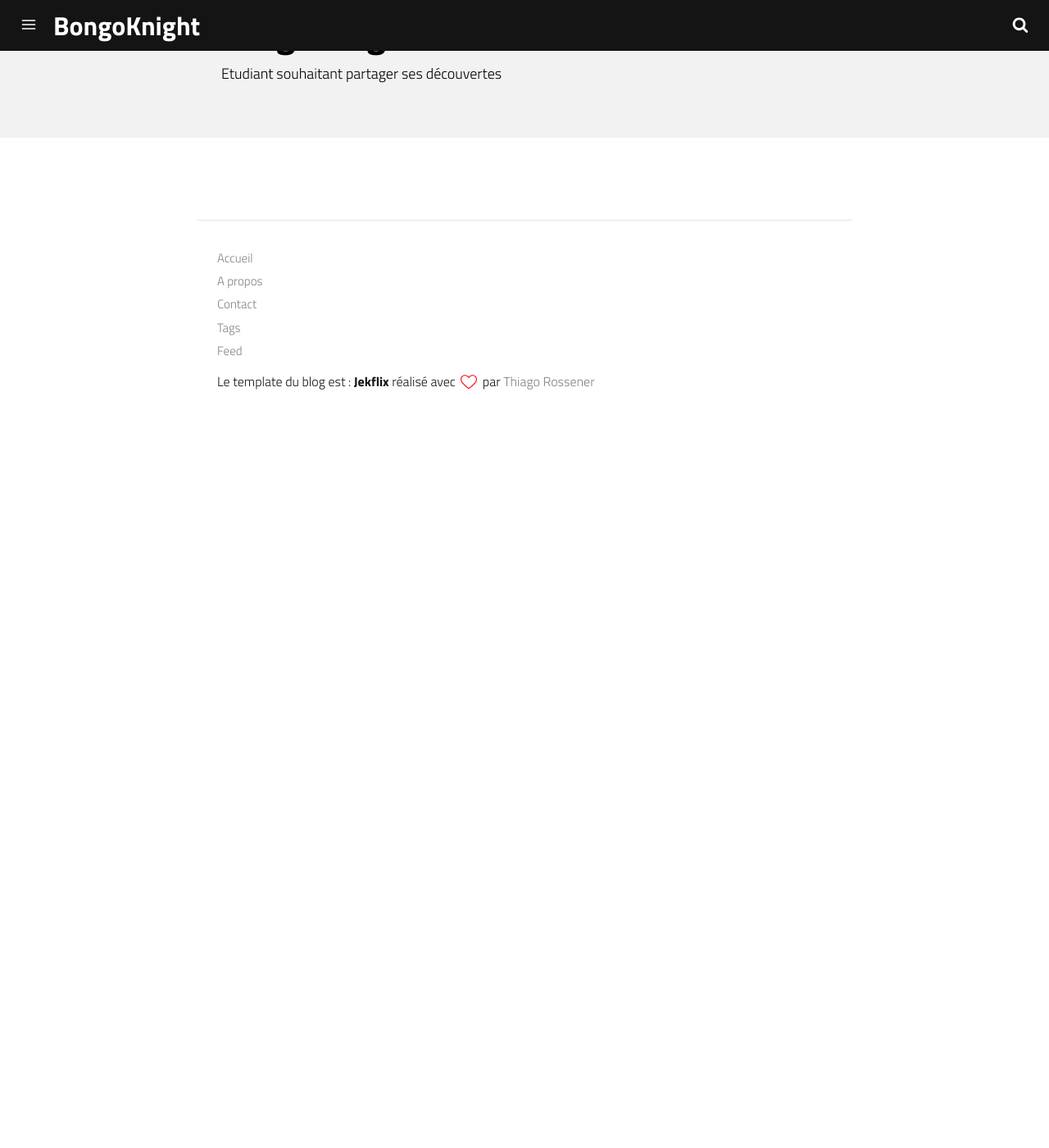
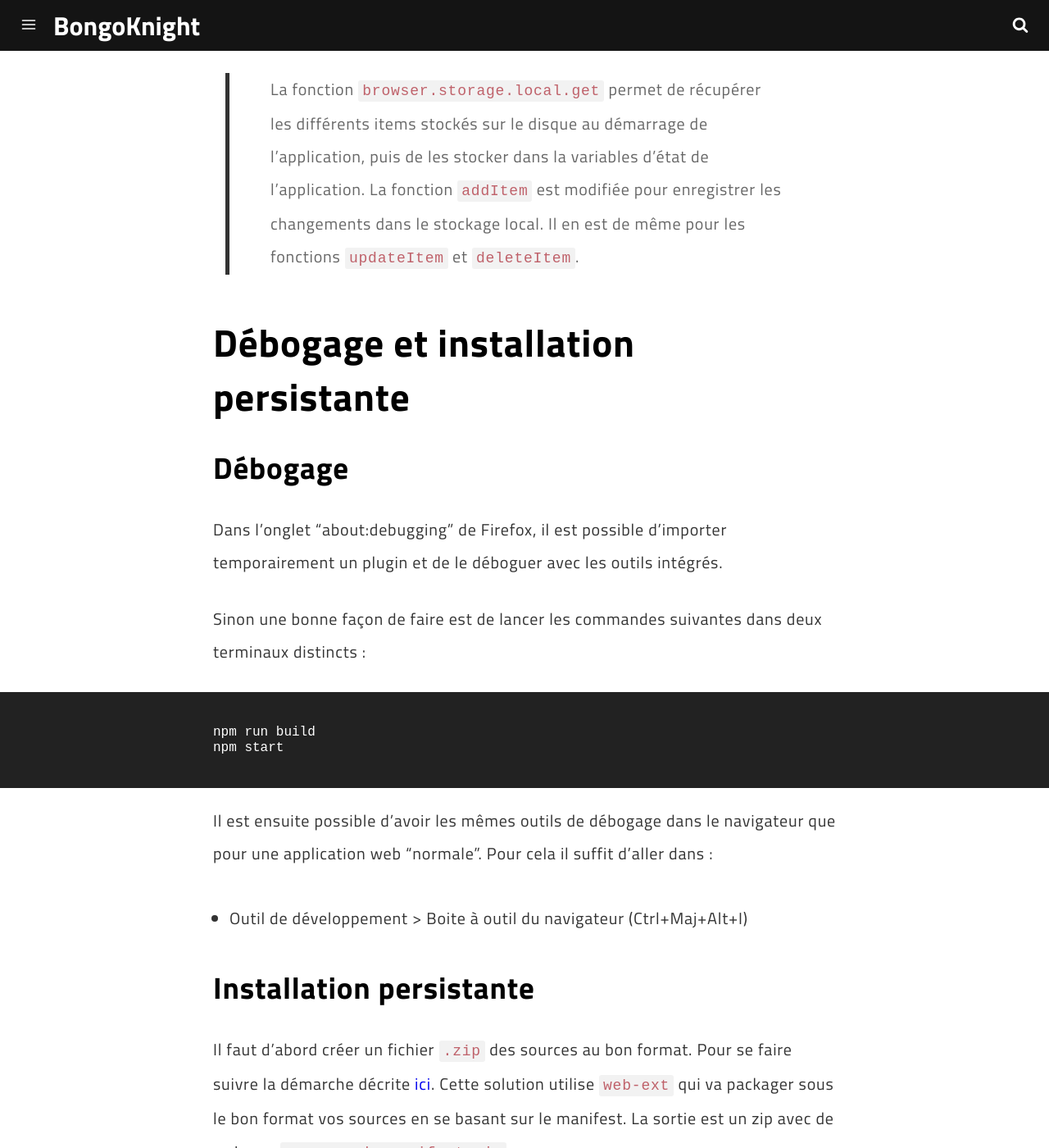
Before and after one commit to BongoKnight/jekyllblog, a Jekyll site: the page built from _posts/2018-11-12-make-firefox-addon.md, in a window 1280 px wide and 1400 px high, scrolled down 7782 px. Shown: the whole window at 82% size. Built offline with Jekyll 4.4.1, drawn with Linux system fonts in a browser that asks for light colours; before the commit the page ends 8296 px from its top, so only the background shows below that; some of the changed text lies outside the part shown.

Commit message:
Firefox addon terminé

````diff
--- a/_posts/2018-11-12-make-firefox-addon.md
+++ b/_posts/2018-11-12-make-firefox-addon.md
@@ -129,13 +129,97 @@
 
 export default TodoItems
 ```
+> On instancie un *Converter*.
+>
+> On convertit le markdown en entrée et on l'affiche dans le composant.
+
+On cherche maintenant à permettre le stockage local.
+
+## Ajout du support du stockage local
+
+Voici la fonction `addItem` remise au goût du jour, ainsi que le constructeur modifié de *App.js*
+```js
+addItem = e => {
+      e.preventDefault()
+      const newItem = this.state.currentItem
+      if (newItem.text !== '') {
+        const items = [...this.state.items, newItem]
+        this.setState({
+          items: items,
+          currentItem: { text: '', key: '' },
+        })
+      }
+      var gettingItem = browser.storage.local.get(newItem.key);
+      gettingItem.then((result) => {
+
+        var objTest = Object.keys(result);
+        if(objTest.length < 1 && newItem.text !== '') {
+          var storingNote = browser.storage.local.set({ [newItem.key] : newItem.text });
+        }
+      });
+    }
+
+
+
+    constructor() {
+      super()
+      this.state = {
+        items: [],
+        currentItem: {text:'', key:''},
+      }
+      var storedItems = []
+      var gettingAllStorageItems = browser.storage.local.get();
+      gettingAllStorageItems.then((results) => {
+
+        var noteKeys = Object.keys(results);
+        for (let noteKey of noteKeys) {
+          var curValue = results[noteKey];
+          storedItems = [...storedItems, {key:noteKey.toString(),text:curValue.toString()}];
+          this.setState({items: storedItems,currentItem: {text:'', key:''}});
+        }
+      });
+
+```
+
+> La fonction `browser.storage.local.get` permet de récupérer les différents items stockés sur le disque au démarrage de l'application, puis de les stocker dans la variables d'état de l'application.
+> La fonction `addItem` est modifiée pour enregistrer les changements dans le stockage local.
+> Il en est de même pour les fonctions `updateItem` et `deleteItem`.
+
+
+# Débogage et installation persistante
+
+## Débogage
+Dans l'onglet "about:debugging" de Firefox, il est possible d'importer temporairement un plugin et de le déboguer avec les outils intégrés.
+
+Sinon une bonne façon de faire est de lancer les commandes suivantes dans deux terminaux distincts :
+```bash
+npm run build
+npm start
+```
+
+Il est ensuite possible d'avoir les mêmes outils de débogage dans le navigateur que pour une application web "normale". Pour cela il suffit d'aller dans :
+  - Outil de développement > Boite à outil du navigateur (Ctrl+Maj+Alt+I)
+
+## Installation persistante
+
+Il faut d'abord créer un fichier `.zip` des sources au bon format. Pour se faire suivre la démarche décrite [ici](https://developer.mozilla.org/fr/docs/Mozilla/Add-ons/WebExtensions/Publishing_your_WebExtension). Cette solution utilise `web-ext` qui va packager sous le bon format vos sources en se basant sur le manifest. La sortie est un zip avec de ce type : `mon-nom-du-manifest.zip`.
+
+Se rendre sur le site de [Mozilla](https://addons.mozilla.org/en-US/developers/addon/submit/distribution), choisir une installation "On my own". Sélectionner votre `.zip`, la structure va être analysée, vous pourrez éventuellement corriger les warnings signalés. Cliquez sur "Sign add-on". Puis vous pourrez télécharger un `.xpi` qui est une archive construite comme il faut pour une extension. Téléchargez là, Firefox vous propose de l'installer, et vous êtes prêt!
+
+
 
 # Remarques
 ## Sécurité
 Showdown présente un [article](https://github.com/showdownjs/showdown/wiki/Markdown%27s-XSS-Vulnerability-(and-how-to-mitigate-it)) intéressant sur la gestion des failles XSS du à la nature du markdown et préconise d'utiliser une librairie de filtrage du HTML de sortie.
 
+Récemment un code malicieux a été découvert dans une dépendance assez utilisée : `event-stream`. Il faut donc rester méfiant vis à vis de trop nombreuses dépendances dans un projet. Ici le [lien](https://blog.npmjs.org/post/180565383195/details-about-the-event-stream-incident).
+
 ## Améliorations possibles
 
+- [ ] Utilisation de [XSS](https://www.npmjs.com/package/xss) pour *"nettoyer"* le HTML généré
+- [x] Avoir un bouton permettant la mise à jour pour pouvoir copier le texte du HTML sans avoir à éditer la note.
+- [ ] Permettre de générer un fichier HTML à partir des notes.
+- [ ] Pouvoir filtrer les notes, peut-être par nom de domaine ou par date.
 
 # Ressources
 
@@ -147,6 +231,10 @@
 
 Exemples d'addons : [https://github.com/mdn/webextensions-examples](https://github.com/mdn/webextensions-examples)
 
+Informations sur la publication avec WebExt : [https://developer.mozilla.org/fr/docs/Mozilla/Add-ons/WebExtensions/Publishing_your_WebExtension](https://developer.mozilla.org/fr/docs/Mozilla/Add-ons/WebExtensions/Publishing_your_WebExtension)
+
+Publication des add-ons : [https://addons.mozilla.org/en-US/developers/addon/submit/distribution](https://addons.mozilla.org/en-US/developers/addon/submit/distribution)
+
 Tutoriel React : [https://hackernoon.com/create-a-simple-todo-app-in-react-9bd29054566b](https://hackernoon.com/create-a-simple-todo-app-in-react-9bd29054566b)
 
 Showdown : [https://github.com/showdownjs/showdown](https://github.com/showdownjs/showdown)
--- a/src/styl/_post.styl
+++ b/src/styl/_post.styl
@@ -241,3 +241,4 @@
             float right
             +below(cut)
                 display none
+      p text-align justify
````
Also changed, not shown: 2 other files.
